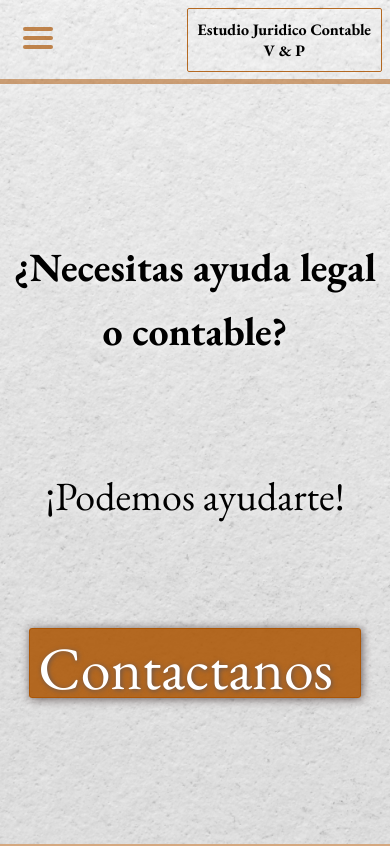
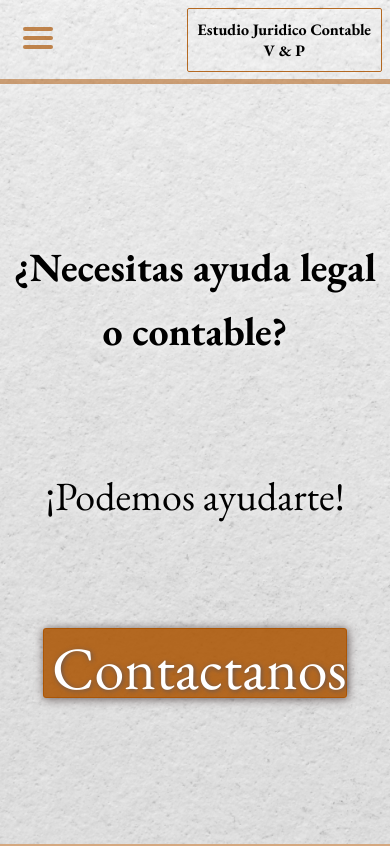
Before and after one commit to AgusPereyraa/juridicoContable, a React (Create React App) app: page / in a window 390 px wide. Shown: the top 846 px of the page. Built offline with nearby package versions, Linux system fonts and the light colour scheme.

Commit message:
home full responsive fixed

```diff
--- a/src/Components/MainHome/mainHome.css
+++ b/src/Components/MainHome/mainHome.css
@@ -197,12 +197,9 @@
 
     .homeButton {
         margin-left: 0;
-        width: 55%;
-        height: 70px
-    }
-
-    .homeButton p{
-        text-align: center;
+        width: 19rem;
+        height: 70px;
+        text-align: left;
     }
 }
 
@@ -237,7 +234,7 @@
     }
 
     .homeButton {
-        width: 85vw;
+        width: 19rem;
         margin-left: 0;
     }
 
```
